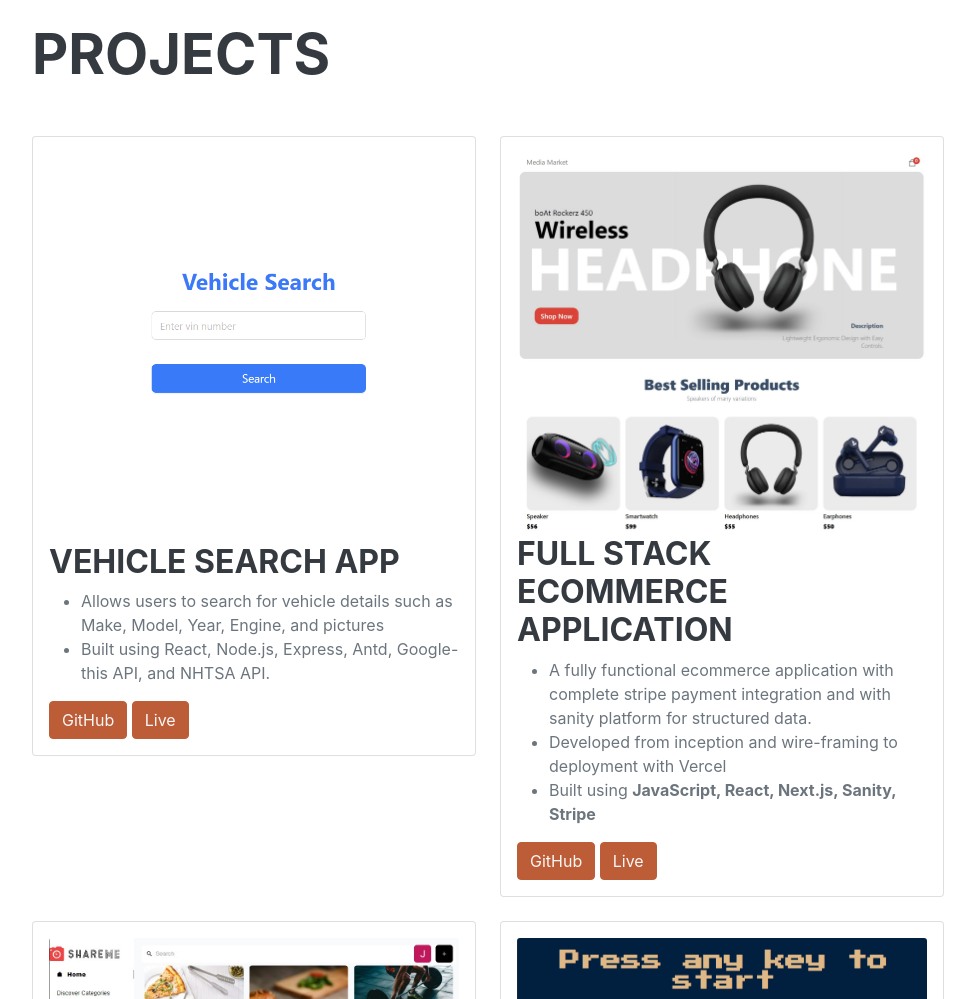
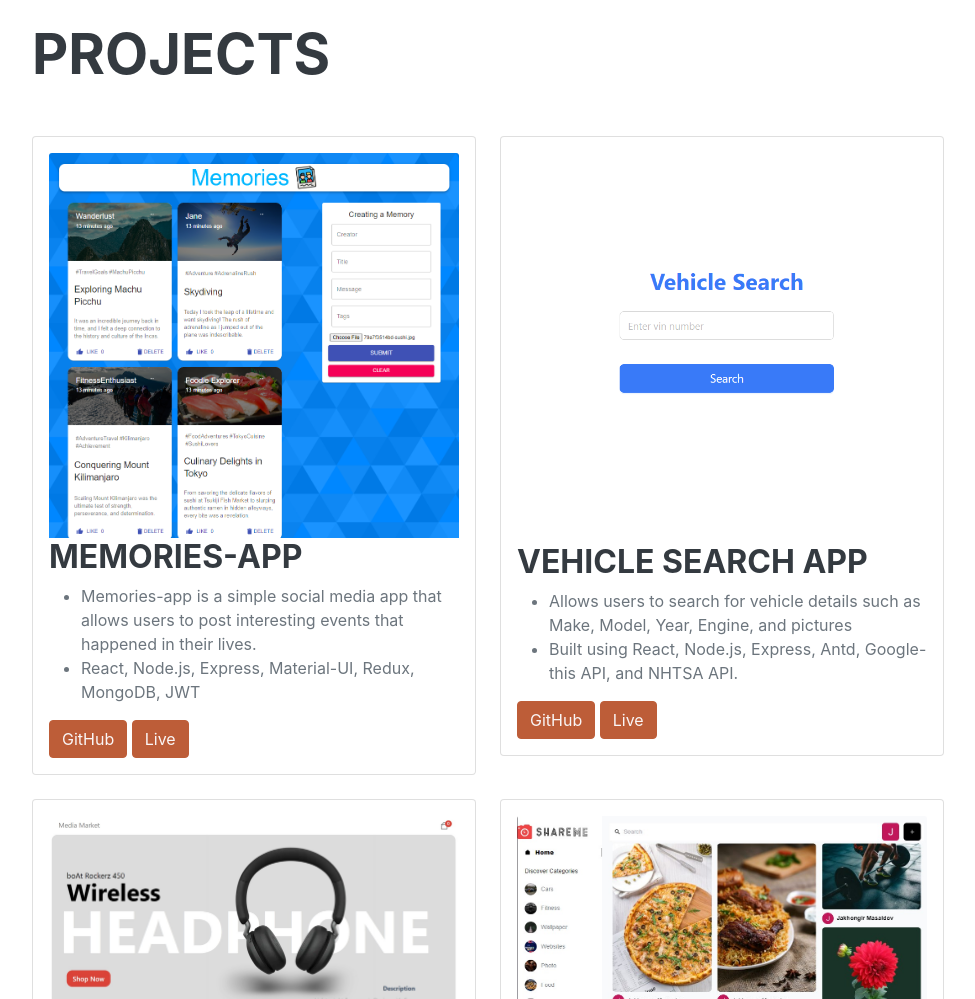
Before and after one commit to jaxon330/Portfolio, a website: page public/index.html in a window 1280 px wide. Shown: the part 860-1859 px from the top of the page, without its empty margins (288-1263 px from the left). Drawn offline with nearby package versions, Linux system fonts and the light colour scheme; a web font is replaced by a local one.

Commit message:
added new projec Memories app

```diff
--- a/public/index.html
+++ b/public/index.html
@@ -60,6 +60,21 @@
                 <div class="resume-section-content">
                     <h2 class="mb-5">Projects</h2>
                     <div class="row">
+
+                        <div class="col-sm-6 pb-4">
+                            <div class="card">
+                            <div class="card-body">
+                                <img class="card-img-top" src="assets/img/memories-app.png" alt="Memories-app">
+                                <h5 class="card-title">Memories-app</h5>
+                                <ul>
+                                <li>Memories-app is a simple social media app that allows users to post interesting events that happened in their lives.</li>
+                                <li>React, Node.js, Express, Material-UI, Redux, MongoDB, JWT</li>
+                            </ul>
+                                <a href="https://github.com/jaxon330/memories-app" class="btn btn-primary" target="_blank">GitHub</a>
+                                <a href="https://memories-app-front.netlify.app/" class="btn btn-primary" target="_blank">Live</a>
+                            </div>
+                            </div>
+                        </div>
 
                         <div class="col-sm-6 pb-4">
                             <div class="card">
```
Also changed, not shown: public/assets/img/memories-app.png (added).
